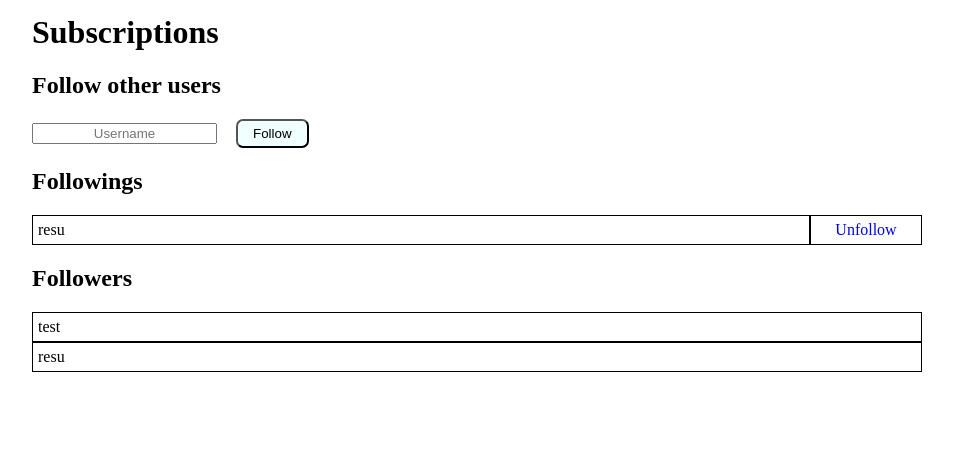
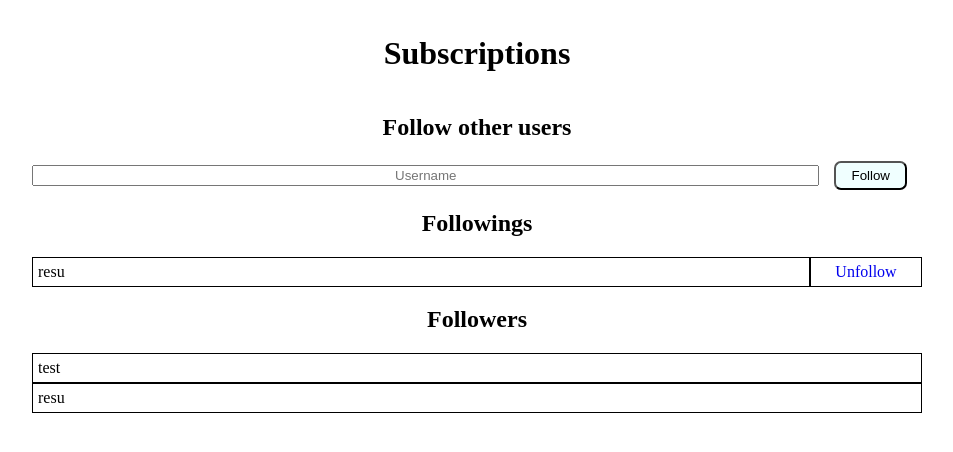
Before and after one commit to slv-improver/09_litreview, a Django app: page /feed/subscriptions/ in a window 1280 px wide. Shown: the part 86-538 px from the top of the page, without its empty margins (163-1116 px from the left). Run offline with Django 4.2, Linux system fonts and the light colour scheme; a user stored in the database is signed in; data comes from the database, SQL or seed files in the repository.

Commit message:
customize subscriptions page

```diff
--- a/review/templates/review/subscriptions.html
+++ b/review/templates/review/subscriptions.html
@@ -3,6 +3,7 @@
 {% block title %}Subscriptions{% endblock %}
 
 {% block content %}
+<div class="flex flex-column">
     <h1>Subscriptions</h1>
 
     {% if messages %}
@@ -14,7 +15,7 @@
     {% endif %}
 
     <h2>Follow other users</h2>
-<form action="" method="post">
+    <form action="" method="post" class="flex follow-form">
         {{ form }}
         {% csrf_token %}
         <button type="submit">Follow</button>
@@ -39,4 +40,5 @@
         </tr>
         {% endfor %}
     </table>
+</div>
 {% endblock %}
--- a/static/style.css
+++ b/static/style.css
@@ -77,6 +77,9 @@ input::placeholder {
     margin-bottom: 2em;
 }
 
+.follow-form, .follow-form input {
+    width: 100%;
+}
 table {
     width: 100%;
     border-spacing: 0;
```
Lines whose indentation alone changed are shown as unchanged.
